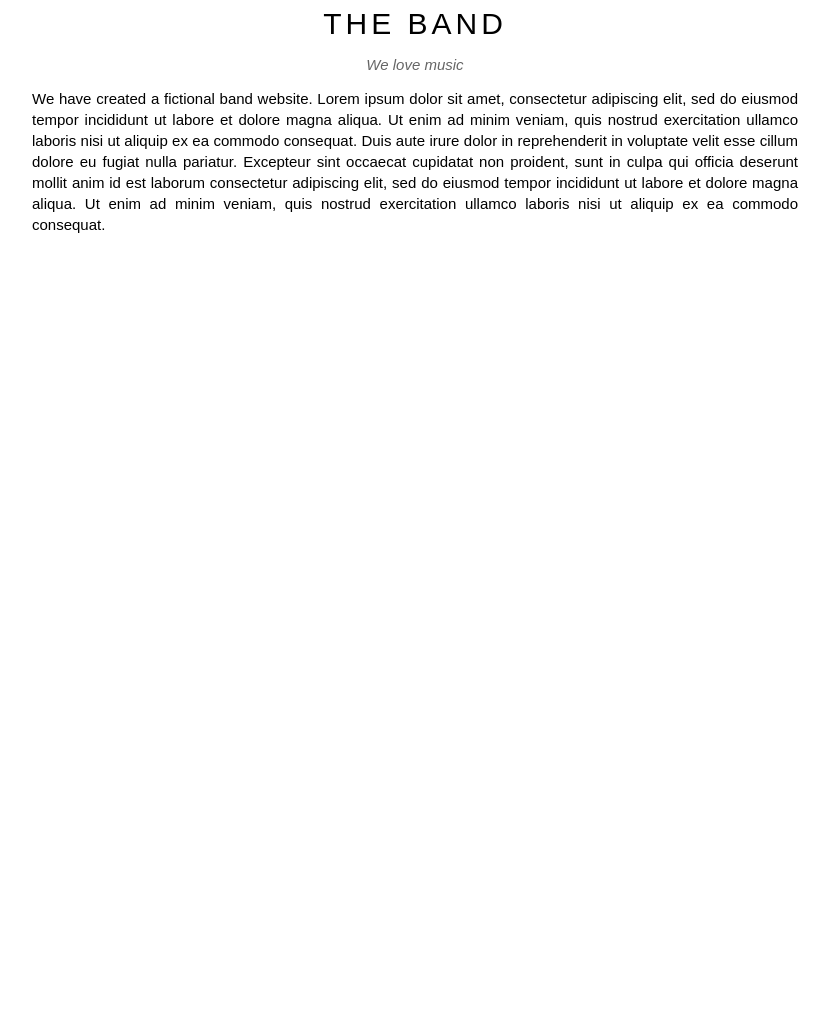
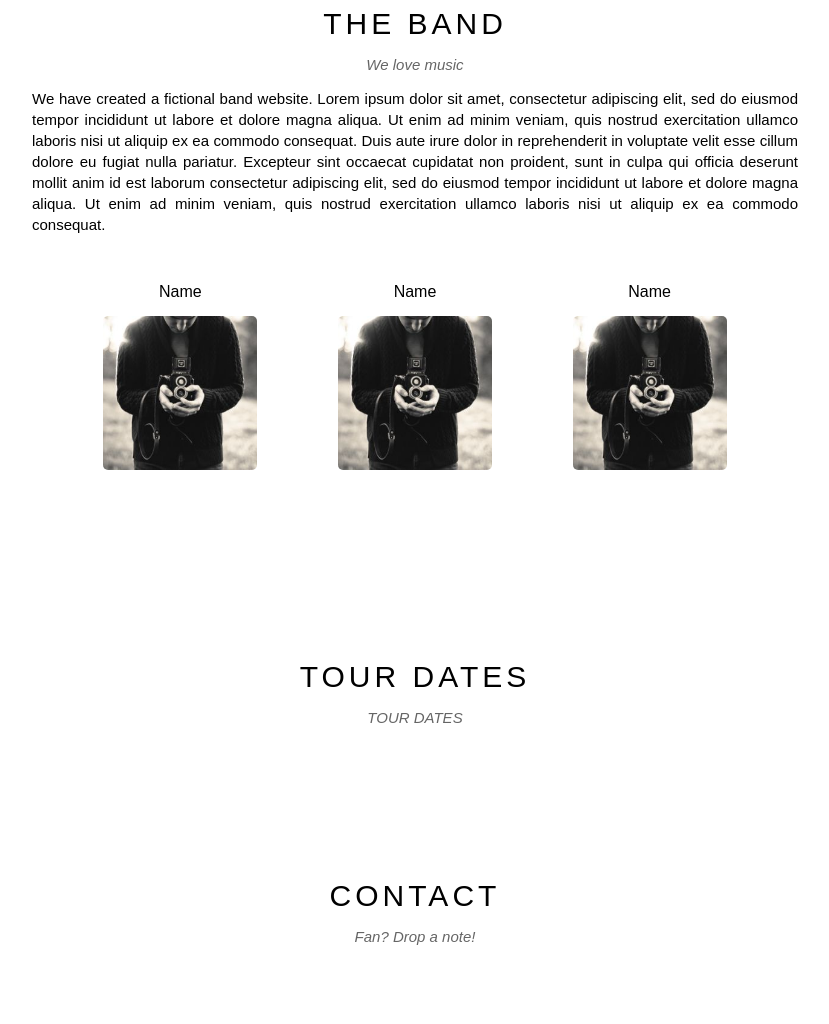
Before and after one commit to thanhtinhng/w3-band, a plain HTML site: page again.html in a window 1280 px wide. Shown: the part 753-1777 px from the top of the page, without its empty margins (225-1054 px from the left). Before the commit the page ends 1053 px from the top, so only its background shows below. Drawn offline with Linux system fonts and the light colour scheme.

Commit message:
update-member

```diff
--- a/again.html
+++ b/again.html
@@ -41,11 +41,36 @@
 
     <div id="content">
         <div class="content-section">
-            <h2 class="section-header">THE BAND</h2>
-            <p class="section-sub-header">We love music</p>
+            <h2 class="section-heading">THE BAND</h2>
+            <p class="section-sub-heading">We love music</p>
             <p class="about-text">We have created a fictional band website. Lorem ipsum dolor sit amet, consectetur adipiscing elit, sed do eiusmod tempor incididunt ut labore et dolore magna aliqua. Ut enim ad minim veniam, quis nostrud exercitation ullamco laboris nisi ut aliquip ex ea commodo consequat. Duis aute irure dolor in reprehenderit in voluptate velit esse cillum dolore eu fugiat nulla pariatur. Excepteur sint occaecat cupidatat non proident, sunt in culpa qui officia deserunt mollit anim id est laborum consectetur adipiscing elit, sed do eiusmod tempor incididunt ut labore et dolore magna aliqua. Ut enim ad minim veniam, quis nostrud exercitation ullamco laboris nisi ut aliquip ex ea commodo consequat.</p>
+            <div class="member-section">
+                <div class="member">
+                    <p class="member-name">Name</p>
+                    <img src="assets\img\bandmember.jpg" alt="photo" class="member-img">
+                </div>
+                <div class="member">
+                    <p class="member-name">Name</p>
+                    <img src="assets\img\bandmember.jpg" alt="photo" class="member-img">
+                </div>
+                <div class="member">
+                    <p class="member-name">Name</p>
+                    <img src="assets\img\bandmember.jpg" alt="photo" class="member-img">
+                </div>
+            </div>
+        </div>
+
+        <div class="content-section">
+            <h2 class="section-heading">TOUR DATES</h2>
+            <p class="section-sub-heading">TOUR DATES</p>
+        </div>
+
+        <div class="content-section">
+            <h2 class="section-heading">CONTACT</h2>
+            <p class="section-sub-heading">Fan? Drop a note!</p>
         </div>
     </div>
+</div>
 
     <div id="footer">
 
--- a/assets/css/again.css
+++ b/assets/css/again.css
@@ -20,6 +20,7 @@ html{
     left: 0;
     right: 0;
     z-index: 1;
+    box-shadow: 0 0 10px rgba(0, 0, 0, 0.5);
 }
 
 #nav{
@@ -125,7 +126,7 @@ html{
     padding: 64px 16px;
 }
 
-#content .section-header{
+#content .section-heading{
     margin: 10px;
     text-align: center;
     font-size: 30px;
@@ -133,7 +134,7 @@ html{
     letter-spacing: 4px;
 }
 
-#content .section-sub-header{
+#content .section-sub-heading{
     margin: 15px;
     text-align: center;
     font-size: 15px;
@@ -148,8 +149,25 @@ html{
     line-height: 1.4;
 }
 
-#content{
+.member-section{
+    display: flex;
+    justify-content: center;
+    padding: 32px;
+    text-align: center;
+}
 
+.member-section .member{
+    width: 33.33333%;
+}
+
+.member .member-name{
+    margin: 15px;
+}
+
+.member .member-img{
+    width: 154px;
+    margin-bottom: 16px;
+    border-radius: 5px;
 }
 
 #footer{
--- a/assets/css/style.css
+++ b/assets/css/style.css
@@ -24,6 +24,7 @@ html{
     background-color: black;
     height: var(--header-height);
     z-index: 1;
+    box-shadow: 0 0 10px rgba(0, 0, 0, 0.5);
 }
 
 #nav{
@@ -154,7 +155,7 @@ html{
 }
 
 #content .section-heading{
-    margin-bottom: 10px;
+    margin: 10px;
     font-size: 30px;
     text-align: center;
     font-weight: 500;
@@ -162,18 +163,42 @@ html{
 }
 
 #content .section-sub-heading{
-    margin: 15px;
+    margin: 20px;
     font-size: 15px;
     text-align: center;
     font-style: italic;
     opacity: 0.6;
 }
 #content .about-text {
+    margin: 20px;
     font-size: 15px;
     line-height: 1.4;
     text-align: justify;
 }
 
+.member-section{
+    display: flex;
+    justify-content: center;
+    text-align: center;
+    padding: 32px;
+}
+
+.member-section .member{
+    width: 33.33333%;
+}
+
+.member-section .member-name{
+    margin: 15px;
+}
+
+.member-section .member-img{
+    width: 154px;
+    margin-bottom: 16px;
+    border-radius: 5px;
+}
+
+
+
 #footer {
 
 }
```
Also changed, not shown: index.html (+16 -0 lines), assets/img/bandmember.jpg (added).
